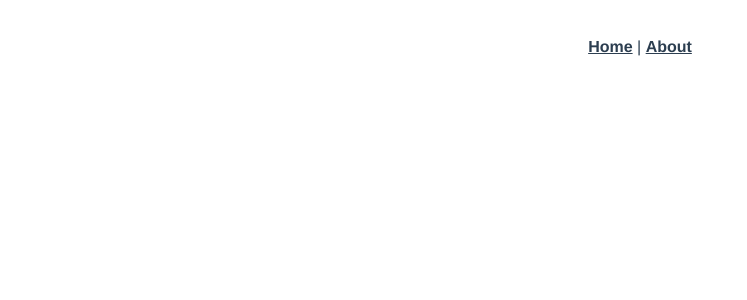
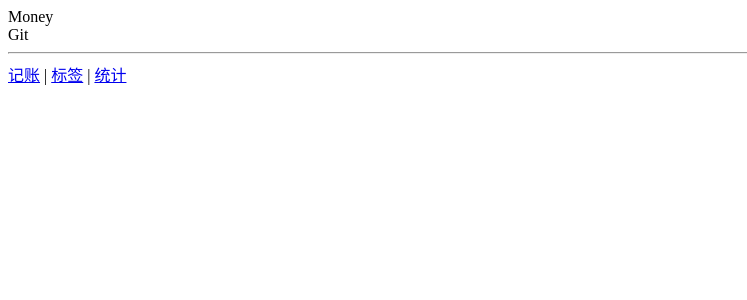
Before and after one commit to LBWinnie/BOKEP, a Vue app: page /#/money in a window 1280 px wide. Shown: the top 300 px of the page, without its empty margins (0-747 px from the left). Built offline with nearby package versions, Linux system fonts and the light colour scheme.

Commit message:
创建三个页面(记账&标签&统计)

```diff
--- a/src/App.vue
+++ b/src/App.vue
@@ -1,10 +1,12 @@
 <template>
-  <div id="app">
-    <div id="nav">
-      <router-link to="/">Home</router-link> |
-      <router-link to="/about">About</router-link>
+  <div>
+    <router-view />Git
+    <hr />
+    <div>
+      <router-link to="/Money">记账</router-link> |
+      <router-link to="/Labels">标签</router-link> |
+      <router-link to="/Statistics">统计</router-link>
     </div>
-    <router-view/>
   </div>
 </template>
 
--- a/src/router/index.ts
+++ b/src/router/index.ts
@@ -1,27 +1,34 @@
-import Vue from 'vue'
-import VueRouter, { RouteConfig } from 'vue-router'
-import Home from '../views/Home.vue'
+import Vue from "vue";
+import VueRouter, { RouteConfig } from "vue-router";
+import { component } from "vue/types/umd";
+import Home from "@/views/Home.vue";
+import Money from "@/views/Money.vue";
+import Labels from "@/views/Labels.vue";
+import Statistics from "@/views/Statistics.vue";
 
-Vue.use(VueRouter)
+Vue.use(VueRouter);
 
 const routes: Array<RouteConfig> = [
   {
-    path: '/',
-    name: 'Home',
-    component: Home
+    path: "/",
+    redirect: "/money",
   },
   {
-    path: '/about',
-    name: 'About',
-    // route level code-splitting
-    // this generates a separate chunk (about.[hash].js) for this route
-    // which is lazy-loaded when the route is visited.
-    component: () => import(/* webpackChunkName: "about" */ '../views/About.vue')
-  }
-]
+    path: "/money",
+    component: Money,
+  },
+  {
+    path: "/labels",
+    component: Labels,
+  },
+  {
+    path: "/statistics",
+    component: Statistics,
+  },
+];
 
 const router = new VueRouter({
-  routes
-})
+  routes,
+});
 
-export default router
+export default router;
--- /dev/null
+++ b/src/views/Labels.vue
@@ -0,0 +1,12 @@
+<template>
+  <div>Labels</div>
+</template>
+
+<script lang="ts">
+import Vue from "vue";
+import Labels from "@/views/Labels.vue";
+
+export default Vue.extend({});
+</script>
+
+<style scoped></style>
--- /dev/null
+++ b/src/views/Money.vue
@@ -0,0 +1,18 @@
+<template>
+    <div>
+Money
+    </div>
+</template>
+
+<script lang="ts">
+    import Vue from 'vue'
+import Money from '@/views/Money.vue';
+
+    export default Vue.extend({
+
+    })
+</script>
+
+<style scoped>
+
+</style>
--- /dev/null
+++ b/src/views/Statistics.vue
@@ -0,0 +1,18 @@
+<template>
+    <div>
+Statistics
+    </div>
+</template>
+
+<script lang="ts">
+    import Vue from 'vue'
+import Statistics from '@/views/Statistics.vue';
+
+    export default Vue.extend({
+
+    })
+</script>
+
+<style scoped>
+
+</style>
```
